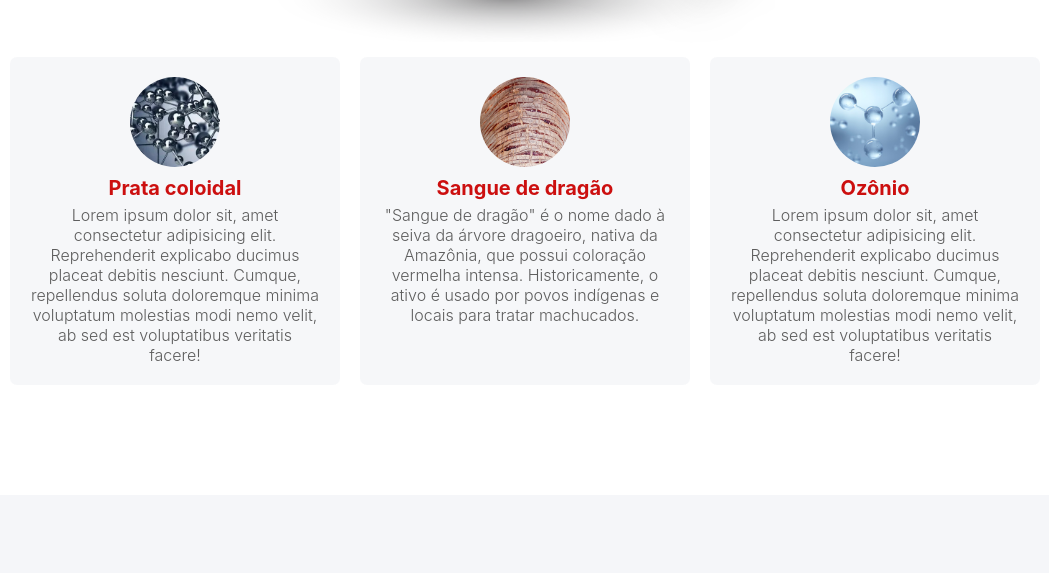
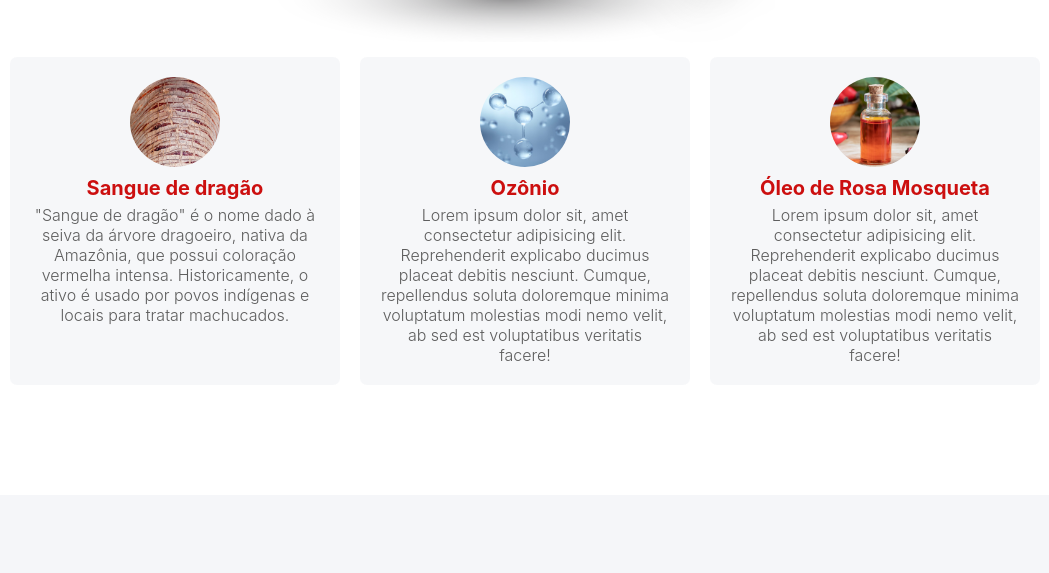
Before and after one commit to monetivadigital/insulderma, a plain HTML site: page index.html in a window 1280 px wide. Shown: the part 1158-1731 px from the top of the page, without its empty margins (115-1164 px from the left). Drawn offline with Linux system fonts and the light colour scheme.

Commit message:
Add files via upload

```diff
--- a/index.html
+++ b/index.html
@@ -49,11 +49,6 @@
             <div class="formula-items">
                 <div class="formula-r">
                     <div class="boxformula">
-                        <p style="text-align: center;"><img src="img/prata.png" alt=""></p>
-                        <h1>Prata coloidal</h1>
-                        <p>Lorem ipsum dolor sit, amet consectetur adipisicing elit. Reprehenderit explicabo ducimus placeat debitis nesciunt. Cumque, repellendus soluta doloremque minima voluptatum molestias modi nemo velit, ab sed est voluptatibus veritatis facere!</p>
-                    </div>
-                    <div class="boxformula">
                         <p style="text-align: center;"><img src="img/sanguededragao.png" alt=""></p>
                         <h1>Sangue de dragão</h1>
                         <p>"Sangue de dragão" é o nome dado à seiva da árvore dragoeiro, nativa da Amazônia, que possui coloração vermelha intensa. Historicamente, o ativo é usado por povos indígenas e locais para tratar machucados.</p>
@@ -61,6 +56,11 @@
                     <div class="boxformula">
                         <p style="text-align: center;"><img src="img/ozonio.png" alt=""></p>
                         <h1>Ozônio</h1>
+                        <p>Lorem ipsum dolor sit, amet consectetur adipisicing elit. Reprehenderit explicabo ducimus placeat debitis nesciunt. Cumque, repellendus soluta doloremque minima voluptatum molestias modi nemo velit, ab sed est voluptatibus veritatis facere!</p>
+                    </div>
+                    <div class="boxformula">
+                        <p style="text-align: center;"><img src="img/rosamosqueta.png" alt=""></p>
+                        <h1>Óleo de Rosa Mosqueta</h1>
                         <p>Lorem ipsum dolor sit, amet consectetur adipisicing elit. Reprehenderit explicabo ducimus placeat debitis nesciunt. Cumque, repellendus soluta doloremque minima voluptatum molestias modi nemo velit, ab sed est voluptatibus veritatis facere!</p>
                     </div>
                 </div>
```
Also changed, not shown: img/rosamosqueta.png (added).
